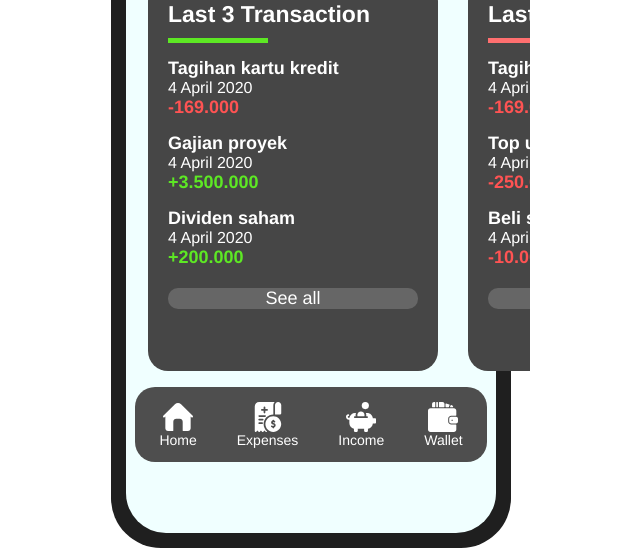
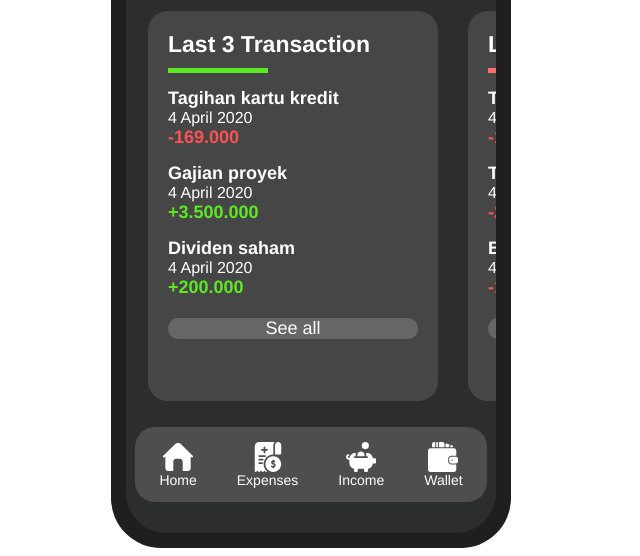
Before and after one commit to ridhoperdana/edompethtml, a website: page html/index.html in a window 1280 px wide. Shown: the part 260-816 px from the top of the page, without its empty margins (329-969 px from the left). Drawn offline with Linux system fonts and the light colour scheme.

Commit message:
feat: force dark mode

```diff
--- a/html/style.css
+++ b/html/style.css
@@ -22,8 +22,30 @@
   right: 102px;
 }
 
-@media (prefers-color-scheme: light) {
-  /* Light theme styles go here */
+#body-hp-2 {
+  margin: 0 auto;
+  background-color: #2c2d2d;
+  width: 370px;
+  height: 770px;
+  border-radius: 40px;
+  position: absolute;
+  top: 50%;
+  left: 50%;
+  transform: translate(-50%, -50%);
+  overflow: hidden;
+  display: flex;
+  flex-direction: column;
+}
+
+p {
+  color: white;
+}
+
+h1 {
+  color: white;
+}
+
+/* @media (prefers-color-scheme: light) {
   #body-hp-2 {
     margin: 0 auto;
     background-color: azure;
@@ -38,7 +60,6 @@
 }
 
 @media (prefers-color-scheme: dark) {
-  /* Dark theme styles go here */
   #body-hp-2 {
     margin: 0 auto;
     background-color: #2c2d2d;
@@ -61,7 +82,7 @@
   h1 {
     color: white;
   }
-}
+} */
 
 #header {
   margin: 20px 20px 10px 20px;
```
